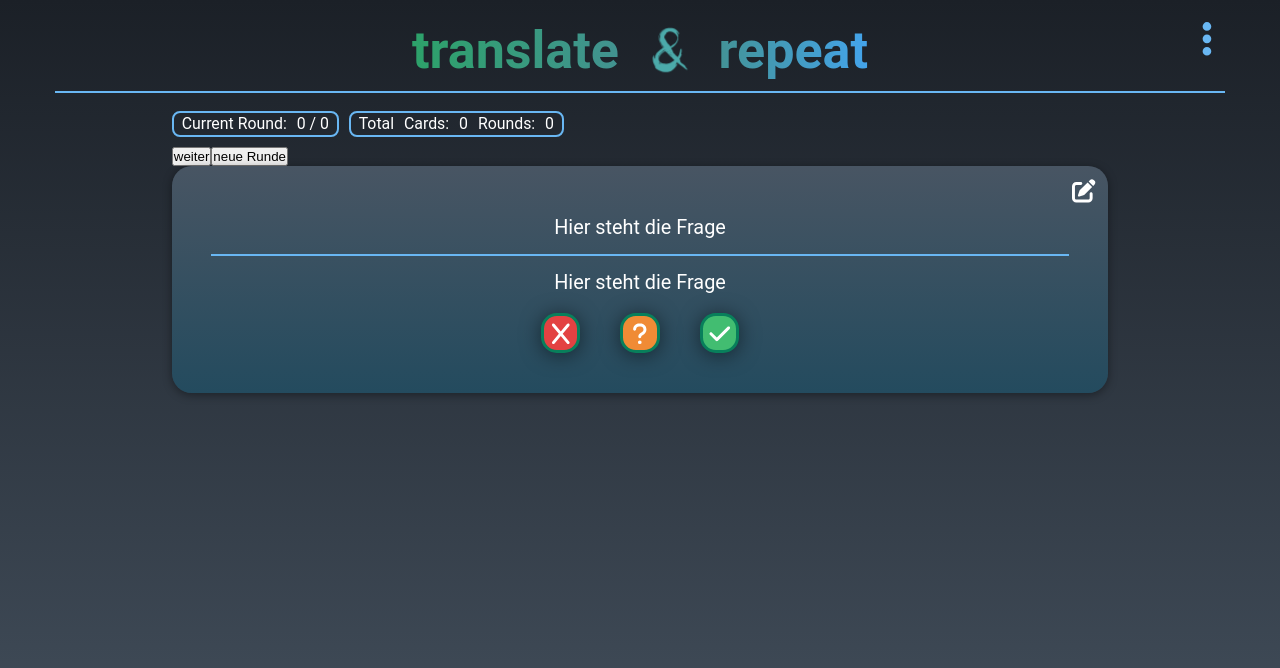
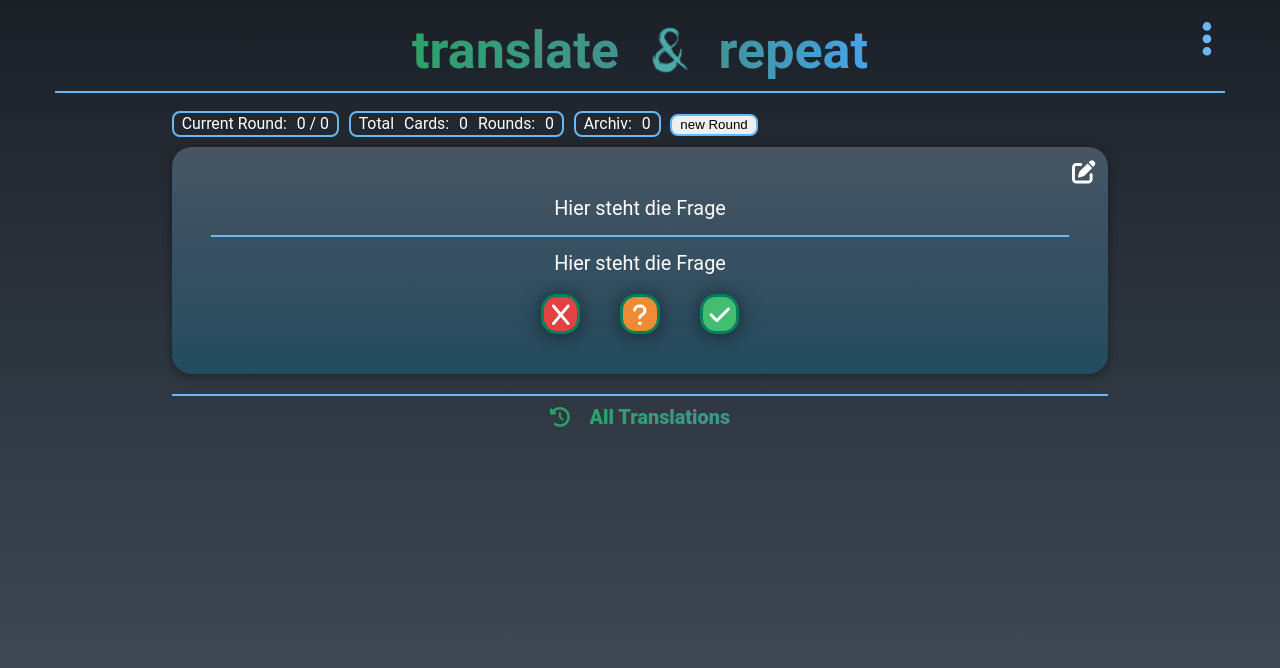
Before and after one commit to SaschaGoebbels/translateApp, a React (Create React App) app: page / in a window 1280 px wide. Shown: the top 668 px of the page. Built offline with nearby package versions, Linux system fonts and the light colour scheme.

Commit message:
update learn

```diff
--- a/src/components/learn/currentStats.js
+++ b/src/components/learn/currentStats.js
@@ -4,6 +4,7 @@ import classes from './currentStats.module.css';
 const CurrentStats = props => {
   const currentRound = props.currentRound || { count: 0, total: 0 };
   const total = props.total || { cards: 0, rounds: 0 };
+
   ///
   return (
     <div>
@@ -21,9 +22,18 @@ const CurrentStats = props => {
           <p>Rounds:</p>
           <p>{total.rounds}</p>
         </div>
+        <div className={classes.textBox}>
+          <p>Archiv:</p>
+          <p>{currentRound.count}</p>
+        </div>
+        <button
+          onClick={props.onClickHandler}
+          className={classes.textBox}
+          id={'newRound'}
+        >
+          new Round
+        </button>
       </div>
-      <button>weiter</button>
-      <button>neue Runde</button>
     </div>
   );
 };
--- a/src/components/learn/learn.js
+++ b/src/components/learn/learn.js
@@ -1,15 +1,52 @@
-import React from 'react';
+import React, { useState } from 'react';
 import classes from './learn.module.css';
+
+//redux
+import { useSelector, useDispatch } from 'react-redux';
 
 //components
 import QuestionBox from './questionBox';
 import CurrentStats from './currentStats';
+import RenderObjectList from '../ui/renderObjectList';
 
 const Learn = props => {
+  //filter interval
+  //show text ?
+  //show answer
+  //update object
+  //update current progress
+
+  const dispatch = useDispatch();
+  const learn = useSelector(state => state.appData.learn);
+
+  const [learnState, setLearnState] = useState(learn);
+  const onClickNewRound = el => {
+    console.log('✅', el.target.id);
+  };
+
+  const filteredArray = array => {
+    return array.filter(el => el.count >= el.interval);
+  };
+  const onClickHandler = id => {
+    // console.log('✅', id);
+  };
+  const onTrashHandler = () => {
+    console.log('❌');
+  };
+  //==================================================================
   return (
     <div className={classes.lernBox}>
-      <CurrentStats></CurrentStats>
-      <QuestionBox></QuestionBox>
+      <CurrentStats onClickHandler={onClickNewRound}></CurrentStats>
+      <QuestionBox onClickHandler={onClickHandler}></QuestionBox>
+      <RenderObjectList
+        icon={'faHistory'}
+        name={'All Translations'}
+        array={learn.list}
+        mainLanguage={'de'}
+        onFavHandler={''}
+        onTrashHandler={onTrashHandler}
+        borderColor={'--clr_accent_blue'}
+      ></RenderObjectList>
     </div>
   );
 };
--- a/src/components/learn/questionBox.js
+++ b/src/components/learn/questionBox.js
@@ -1,26 +1,9 @@
-import React, { useState } from 'react';
+import React from 'react';
 import classes from './questionBox.module.css';
 import ButtonBox from '../ui/buttonBox';
 import ButtonRound from '../ui/buttonRound';
 
-//redux
-import { useSelector, useDispatch } from 'react-redux';
-
 const QuestionBox = props => {
-  const dispatch = useDispatch();
-  const learn = useSelector(state => state.appData.learn);
-  const [learnState, setLearnState] = useState(learn);
-  //filter interval
-  //show text ?
-  //show answer
-  //update object
-  //update current progress
-  const filteredArray = array => {
-    return array.filter(el => el.count >= el.interval);
-  };
-  const onClickHandler = id => {
-    // console.log('✅', id);
-  };
   return (
     <div className={classes.questionBox}>
       <div className={classes.editButtonBox}>
@@ -32,7 +15,7 @@ const QuestionBox = props => {
           shadow={'0px 0px 0px rgba(0, 0, 0, 0.0)'}
           color={''}
           iconColor={''}
-          onClickHandler={onClickHandler}
+          onClickHandler={props.onClickHandler}
         ></ButtonRound>
       </div>
       <div className={classes.textBox}>
@@ -44,7 +27,7 @@ const QuestionBox = props => {
         hideXBtn={false}
         hideQuest={false}
         hideCheck={false}
-        onClickHandler={onClickHandler}
+        onClickHandler={props.onClickHandler}
       ></ButtonBox>
     </div>
   );
--- a/src/components/learn/questionBox.module.css
+++ b/src/components/learn/questionBox.module.css
@@ -16,6 +16,7 @@
   padding: 4rem;
   font-size: 2rem;
   gap: 1rem;
+  margin-bottom: 2rem;
 }
 .editButtonBox {
   position: absolute;
--- a/src/components/logic/fetch.js
+++ b/src/components/logic/fetch.js
@@ -5,13 +5,13 @@ import { state } from '../../store/state';
 class Result {
   constructor(text1, language1, text2, language2, id) {
     this.text1 = text1;
+    this.learn1 = { count: 0, interval: 1 };
     this.language1 = language1;
     this.text2 = text2;
+    this.learn2 = { count: 0, interval: 1 };
     this.language2 = language2;
     this.id = id;
     this.fav = false;
-    this.interval = 1;
-    this.count = 0;
     this.timestamp = Date.now();
   }
 }
--- /dev/null
+++ b/src/components/ui/objectListItem.js
@@ -0,0 +1,72 @@
+import React from 'react';
+import classes from './objectListItem.module.css';
+import { FontAwesomeIcon } from '@fortawesome/react-fontawesome';
+import { faEquals } from '@fortawesome/free-solid-svg-icons';
+import { faStar } from '@fortawesome/free-solid-svg-icons';
+// import { faPenSquare } from '@fortawesome/free-solid-svg-icons';
+import { faTrash } from '@fortawesome/free-solid-svg-icons';
+import { faPenToSquare } from '@fortawesome/free-solid-svg-icons';
+
+const HistoryItem = props => {
+  const onTrashHandler = id => {
+    props.onTrashHandler(id);
+  };
+  const onFavHandler = id => {
+    props.onFavHandler(id);
+  };
+  //==================================================================
+  const styles = { borderBottom: `var(${props.borderColor}) dotted 2px` };
+  //==================================================================
+  return (
+    <li
+      key={props.el.id}
+      id={props.el.id}
+      className={classes.listGridBox}
+      style={styles}
+    >
+      <div id={'textBoxLeft'} className={classes.listItem}>
+        {props.el.text1}
+      </div>
+      <div className={`${classes.listItem} ${classes.listItemIcon}`}>
+        <FontAwesomeIcon icon={faEquals} />
+      </div>
+      <div id={'textBoxRight'} className={`${classes.listItem}`}>
+        {props.el.text2}
+      </div>
+      <div className={`${classes.listItem} ${classes.listItemIcon}`}>
+        {props.buttonShow.trash && (
+          <div
+            onClick={() => {
+              onTrashHandler(props.el.id);
+            }}
+          >
+            <FontAwesomeIcon icon={faTrash} className={classes.trash} />
+          </div>
+        )}
+        {props.buttonShow.fav && (
+          <div
+            onClick={() => {
+              onFavHandler(props.el.id);
+            }}
+          >
+            <FontAwesomeIcon
+              icon={faStar}
+              className={`${props.el.fav && classes.fav}`}
+            />
+          </div>
+        )}
+        {props.buttonShow.pen && (
+          <div
+            onClick={() => {
+              onFavHandler(props.el.id);
+            }}
+          >
+            <FontAwesomeIcon icon={faPenToSquare} className={`${''}`} />
+          </div>
+        )}
+      </div>
+    </li>
+  );
+};
+
+export default HistoryItem;
--- /dev/null
+++ b/src/components/ui/objectListItem.module.css
@@ -0,0 +1,32 @@
+.listGridBox {
+  /* border-bottom: var(--clr_accent_green) dotted 2px; */
+  width: 100%;
+  display: grid;
+  grid-template-columns: 1fr 3rem 1fr 6rem;
+  padding: 0.4rem 0;
+}
+.listItemIcon {
+  display: flex;
+  justify-content: space-between;
+  align-items: center;
+}
+.listItem {
+  display: flex;
+  align-items: center;
+  padding: 0.2rem 0.6rem;
+  gap: 0.3rem;
+}
+
+.trash {
+  color: rgba(148, 38, 38, 0.8);
+}
+.fav {
+  color: rgb(206, 209, 49);
+}
+
+.truncate {
+  /* width: 250px; */
+  /* white-space: nowrap; */
+  /* overflow: hidden; */
+  /* text-overflow: ellipsis; */
+}
--- /dev/null
+++ b/src/components/ui/renderObjectList.js
@@ -0,0 +1,48 @@
+import React from 'react';
+import classes from './renderObjectList.module.css';
+import { FontAwesomeIcon } from '@fortawesome/react-fontawesome';
+import { faHistory } from '@fortawesome/free-solid-svg-icons';
+
+import ObjectListItem from './objectListItem';
+
+import { useSelector, useDispatch } from 'react-redux';
+
+// import { historyAddToLearn } from '../../actions/actions';
+// import { historyDelete } from '../../actions/actions';
+
+const RenderObjectList = props => {
+  const array = props.array || [];
+
+  // // // const onTrashHandler = id => {
+  // // //   // dispatch(historyDelete(id));
+  // // // };
+  // // // const onFavHandler = id => {
+  // // //   // dispatch(historyAddToLearn(id));
+  // // // };
+  const styles = { borderTop: `var(${props.borderColor}) solid 2px` };
+  //==================================================================
+  return (
+    <div className={classes.divBox} style={styles}>
+      <div className={classes.iconTextBox}>
+        <FontAwesomeIcon icon={faHistory} />
+        <p>{props.name}</p>
+      </div>
+      <ul>
+        {array.map(el => {
+          return (
+            <ObjectListItem
+              el={el}
+              key={el.id}
+              onFavHandler={props.onFavHandler}
+              onTrashHandler={props.onTrashHandler}
+              buttonShow={{ trash: true, fav: false, pen: true }}
+              borderColor={props.borderColor}
+            ></ObjectListItem>
+          );
+        })}
+      </ul>
+    </div>
+  );
+};
+
+export default RenderObjectList;
--- /dev/null
+++ b/src/components/ui/renderObjectList.module.css
@@ -0,0 +1,28 @@
+.divBox {
+  width: 100%;
+  gap: 2rem;
+  margin-bottom: 1rem;
+  font-size: 1.6rem;
+  padding: 1rem;
+  /* border-top: var(--clr_accent_green) solid 2px; */
+}
+.iconTextBox {
+  width: 100%;
+  display: flex;
+  justify-content: center;
+  align-items: center;
+  gap: 2rem;
+  margin-bottom: 1rem;
+  color: var(--firstClr);
+  font-size: 2rem;
+}
+.iconTextBox p {
+  background: linear-gradient(
+    to right,
+    var(--firstClr) 0%,
+    var(--secondClr) 100%
+  );
+  -webkit-background-clip: text;
+  -webkit-text-fill-color: transparent;
+  font-weight: 900;
+}
```
